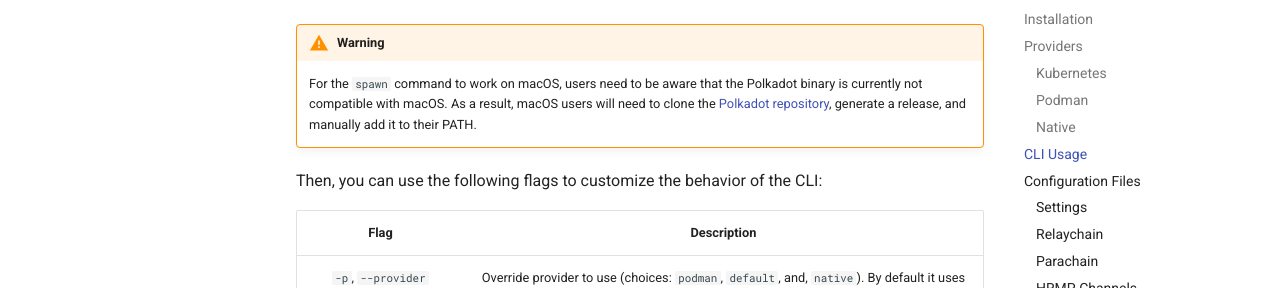
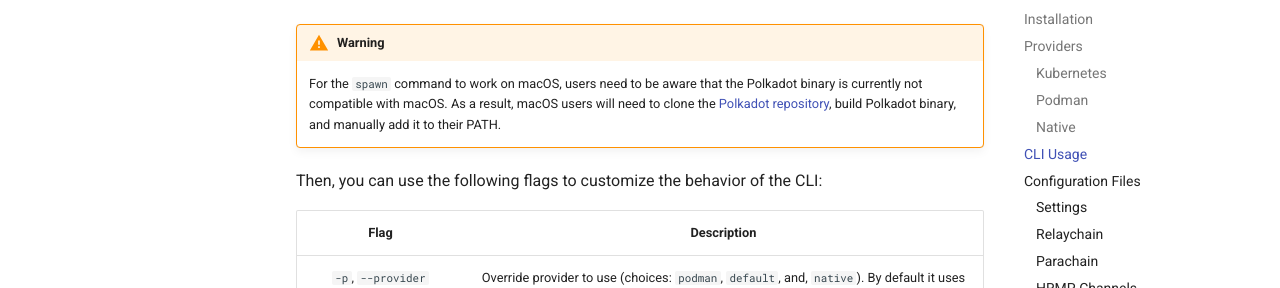
Before and after one commit to papermoonio/polkadot-ecosystem-docs-draft, an MkDocs documentation site: the page built from docs/dev-tools/zombienet/index.md, in a window 1280 px wide and 900 px high, scrolled down 3738 px. Shown: the part 164-452 px from the top of the window. Built offline with MkDocs 1.6.1 and Material for MkDocs 9.7.7, drawn with Linux system fonts in a browser that asks for light colours.

Commit message:
fix: clarifying regarding spawn command warning

```diff
--- a/docs/dev-tools/zombienet/index.md
+++ b/docs/dev-tools/zombienet/index.md
@@ -183,7 +183,7 @@ Zombienet provides a CLI tool that allows interaction with the tool. The CLI can
 
 
 !!! warning
-    For the `spawn` command to work on macOS, users need to be aware that the Polkadot binary is currently not compatible with macOS. As a result, macOS users will need to clone the [Polkadot repository](https://github.com/paritytech/polkadot-sdk){target=_blank}, generate a release, and manually add it to their PATH.
+    For the `spawn` command to work on macOS, users need to be aware that the Polkadot binary is currently not compatible with macOS. As a result, macOS users will need to clone the [Polkadot repository](https://github.com/paritytech/polkadot-sdk){target=_blank}, build Polkadot binary, and manually add it to their PATH.
 
 Then, you can use the following flags to customize the behavior of the CLI:
 
```
